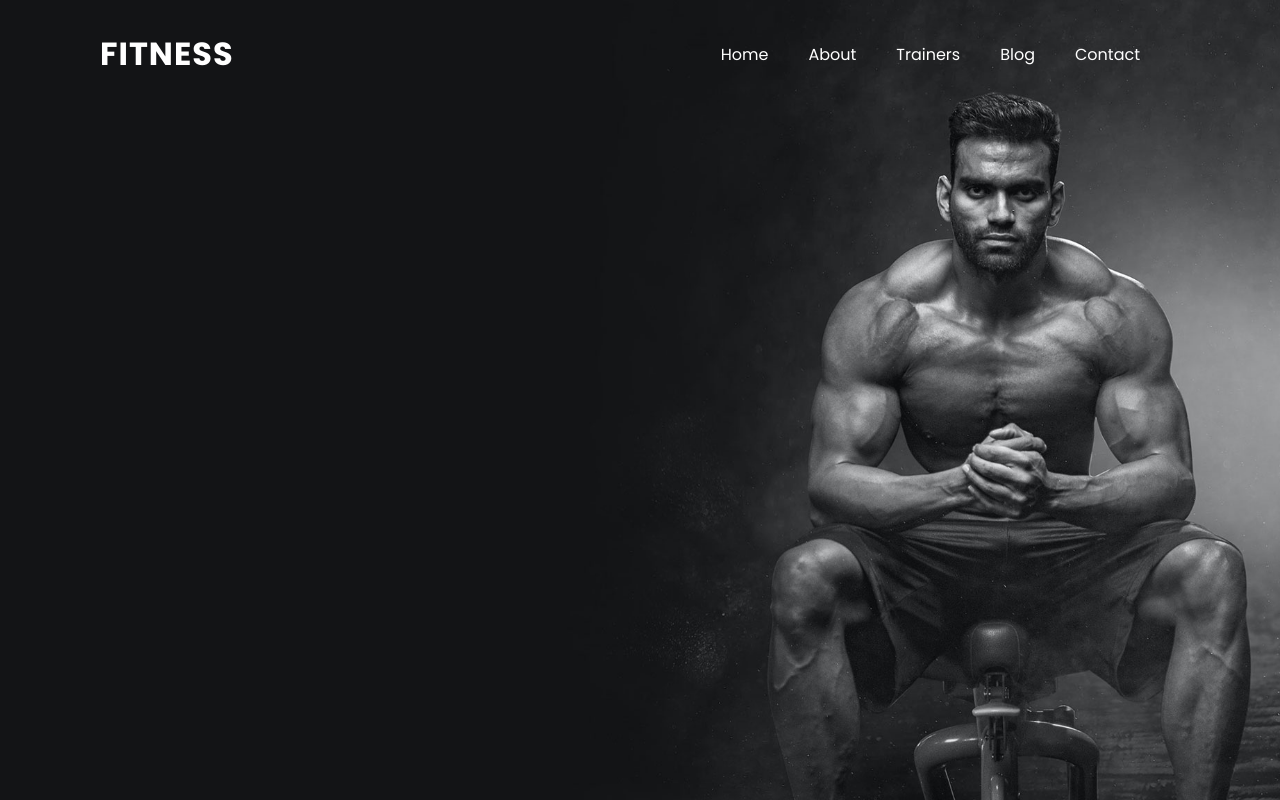
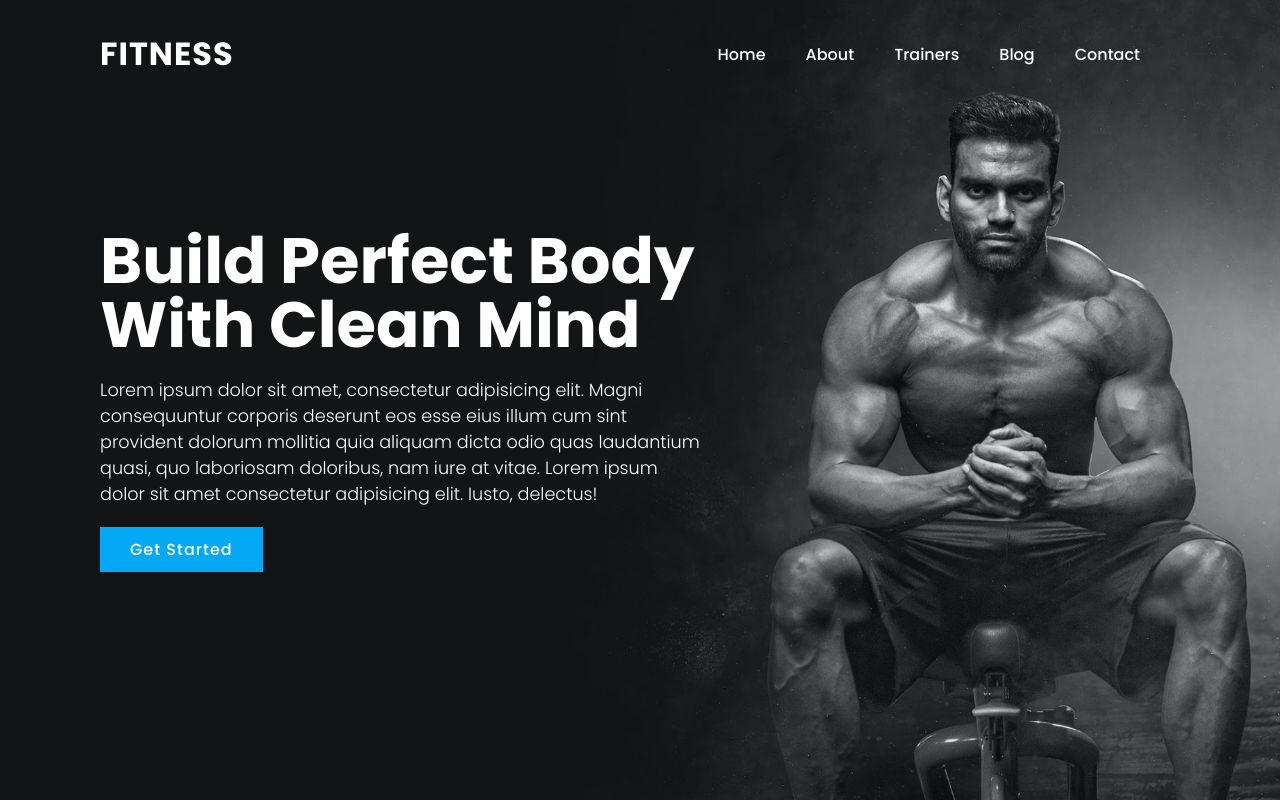
Before and after one commit to Raoul-Shah/Fitness-Landing-Page, a plain HTML site: page index.html in a window 1280 px wide. Drawn offline with Linux system fonts and the light colour scheme.

Commit message:
Added Content

```diff
--- a/index.html
+++ b/index.html
@@ -21,6 +21,19 @@
                 <li><a href="#">Contact</a></li>
             </ul>
         </header>
+
+        <div class="content">
+            <div class="contentBx">
+                <h2>Build Perfect Body </br>
+                With Clean Mind</h2>
+                <p>Lorem ipsum dolor sit amet, consectetur adipisicing elit. Magni consequuntur corporis deserunt eos
+                    esse eius illum cum sint provident dolorum mollitia quia aliquam dicta odio quas laudantium quasi,
+                    quo laboriosam doloribus, nam iure at vitae. Lorem ipsum dolor sit amet consectetur adipisicing
+                    elit. Iusto, delectus!</p>
+                <a href="#">Get Started</a>
+            </div>
+        </div>
+
     </section>
     <script src="./app.js"></script>
 </body>
--- a/style.css
+++ b/style.css
@@ -17,6 +17,7 @@ section {
     display: flex;
     justify-content: flex-start;
     align-items: center;
+    padding: 100px;
 }
 
 header {
@@ -54,8 +55,36 @@ header .navigation li a {
     color: #fff;
     margin-right: 40px;
     text-decoration: none;
+    font-weight: 500;
 }
 
 header .navigation li a:hover {
     color: #03a9f4;
 }
+
+.content {
+    max-width: 600px;
+}
+
+.content .contentBx h2 {
+    font-size: 4em;
+    color: #fff;
+    line-height: 1em;
+}
+
+.content .contentBx p {
+    font-size: 1.1em;
+    color: #fff;
+    font-weight: 300;
+    margin: 20px 0;
+}
+
+.content .contentBx a {
+    display: inline-block;
+    padding: 10px 30px;
+    background: #03a9f4;
+    color: #fff;
+    text-decoration: none;
+    font-weight: 500;
+    letter-spacing: 1px;
+}
```
